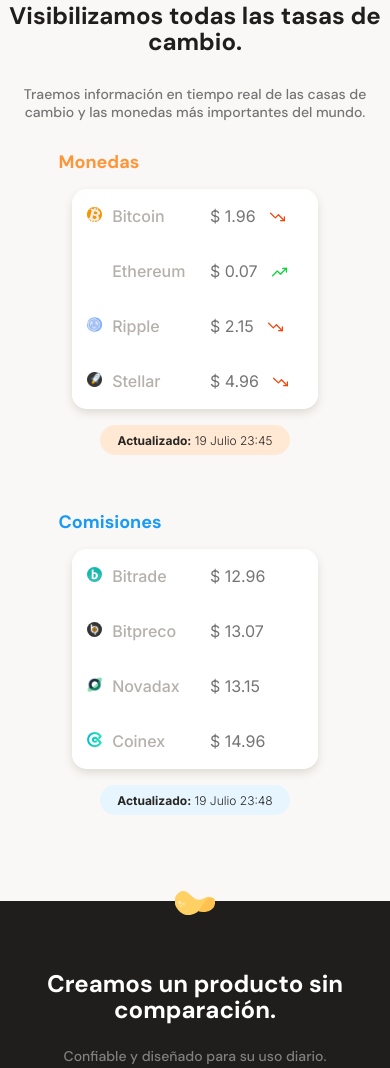
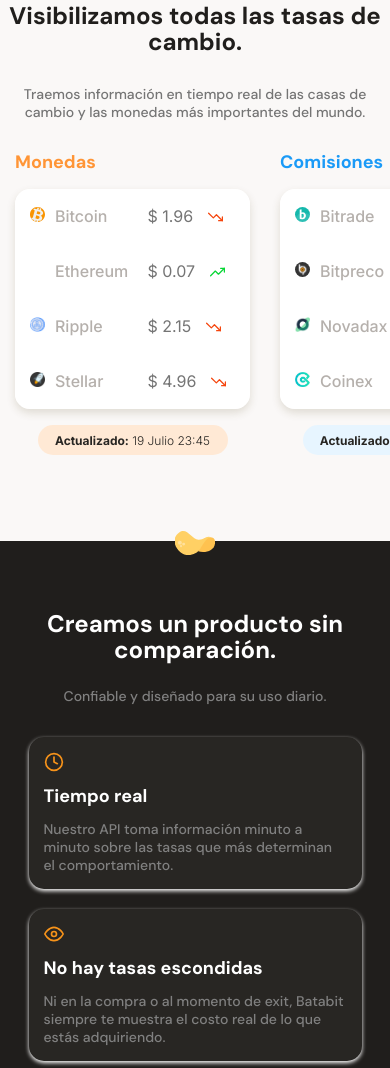
Before and after one commit to dbriceno10/Daniel-proyecto-2-Curso-de-Responsive-Design-Maquetaci-n-Mobile-First, a plain HTML site: page index.html in a window 390 px wide. Shown: the part 661-1729 px from the top of the page. Drawn offline with Linux system fonts and the light colour scheme.

Commit message:
limpieza en el proyecto para aplicar media queries

```diff
--- a/css/style.css
+++ b/css/style.css
@@ -1,28 +1,11 @@
-body {
-    /* background-color: #eee; */
-}
-
-/*
-1. posicionamiento
-2. modelo de caja - box model
-3. tipografÃ­a
-4. visual
-5. miselanios u otros
-*/
-
 :root {
     /* colores */
     --bitcoin-orange: #F7931A;
-    /* --soft-orange: #FFE9D4; */
     --soft-blue: #E7F5FF;
     --warm-black: #201E1C;
-    /* --soft-black: #282623; */
     --black: #282623;
     --secondary-blue: #1A9AF7;
     --secundary-orange: #FF9536;
-    /* --text-gray: #757575; */
-    /* --text2-gray: #B5B0AC; */
-    /* --text3-gray: #808080; */
     --gray: #bababa;
     --just-white: #fff;
     --soft-orange: #FFE9D5;
@@ -63,11 +46,6 @@
     height: 24px;
     border: none;
     margin-top: 60px;
-    /* margin-top: 78px; */
-    /* margin-left: 84px; */
-    /* align-self: center; */
-    /*align-self es la manera de asignar una posiciÃ³n
-    a un elemento que estÃ¡ dentro de un contenedor de tipo flex*/
 }
 
 .header--title-container {
@@ -83,45 +61,23 @@
 
 .header--title-container h1 {
     color: var(--just-white);
-    /* font-weight: 700;
-    font-size: 24px;
-    line-height: 26px; */
     font-weight: bold;
     font-size: 2.4rem;
     line-height: 2.6rem;
 }
 
 .header--title-container p {
-    /* padding-top: 24px; */
     margin-top: 24px;
-    /* margin-top: 25px; */
     color: var(--soft-orange);
     font-weight: 500;
     font-size: 1.4rem;
     line-height: 1.8rem;
 }
-
-/* .header--button--container {
-    margin-top: 32px;
-    padding-top: 32px;
-    border: none;
-    width: 229px;
-    height: 48px;
-    background-color: #FAF8F7;
-    align-self: center;
-    margin: 0 auto;
-    border-radius: 4px;
-    position: absolute;
-} */
-/*Nota: recordar que cuando estamos en position: absolute, podemos utilizar top, left, right y botton para posicionar un elemento*/
 .header--button-container {
-
 }
-
 .header--title-container .header--button {
     position: absolute;
     left: calc(50% - 114.5px);
-    /* left: 45.5px; */
     top: 270px;
     display: block;
     margin-top: 35px;
@@ -215,12 +171,13 @@
 }
 
 /*Tablas*/
-/* .main-tables-container {
-    width: 70%;
-    min-width: 320px;
-    height: auto;
-    margin: 0 auto;
-} */
+.main-tables-container {
+    display: flex;
+    height: 360px;
+    overflow-x: scroll;
+    overscroll-behavior-x: contain;
+    scroll-snap-type: x proximity;
+}
 /*Tabla de monedas*/
 .main-coin-table,
 .main-comision-table {
@@ -228,8 +185,9 @@
     min-width: 235px;
     max-width: 500px;
     height: 360px;
-    margin: 0 auto;
+    margin: 0 15px 0;
     font-family: "Inter",sans-serif;
+    scroll-snap-align: center;
 }
 
 .coin-table--tittle {
@@ -457,7 +415,6 @@
     max-width: 400px;
     min-height: 150px;
     margin: 15px auto;
-    /* padding: 16px 20px 20px 16px; */
     padding: 15px;
     background-color: var(--black);
     text-align: start;
@@ -466,7 +423,6 @@
     margin-right: auto;
     border-radius: 15px;
     box-shadow:  0px 2px 4px rgba(255, 255, 255, 1);
-    /* box-shadow: 0 2px 4px #FFF; */
 }
 
 .product--card-title {
@@ -484,7 +440,6 @@
     font-size: 1.4rem;
     line-height: 1.8rem;
     color: #808080;
-    /* margin-top: 10px; */
 }
 
 .product-detail--card-icon {
@@ -551,8 +506,6 @@
     min-width: 288px;
     height: auto;
     margin: 0 auto;
-    /* margin-top: 50px; */
-    /* padding-top: 60px; */
     margin-bottom: 42px;
 }
 
@@ -572,16 +525,7 @@
     line-height: 1.8rem;
     color: #757575;
     padding-top: 30px;
-    /* margin-top: 24px; */
-    /* margin-bottom: 42px; */
 }
-
-/* .plans-container--slider {
-    width: 100%;
-    min-width: 320px;
-    height: auto;
-    max-width: 500px;
-} */
 
 .plans-container--card {
     /* width: 250px; */
@@ -663,46 +607,6 @@
     left: calc(50% - 60px);
 }
 
-/* .plan-card--tittle {
-    padding-top: 30px;
-    font-size: 1.4rem;
-    font-weight: 500;
-    line-height: 1.8rem;
-    color: black;
-} */
-
-/* .plan-card--price {
-    padding: 5px 0;
-    font-size: 5.2rem;
-    font-weight: bold;
-    line-height: 6.3rem;
-    color: black;
-} */
-
-/* .plan-card--price span {
-    font-size: 1.2rem;
-    font-weight: 300;
-} */
-
-/* .plans-container--save-money {
-    font-size: 1.2rem;
-    color: #757575;
-} */
-
-/* .plan-card--ca {
-    width: 150px;
-    height: 48px;
-    margin-top: 20px;
-    background-color: var(--off-white);
-    border: 2px solid var(--bitcoin-orange);
-    border-radius: 4px;
-    font-family: "DM Sans",sans-serif;
-    font-size: 1.4rem;
-    font-weight: bold;
-    line-height: 1.8rem;
-    color: var(--warm-black);
-} */
-
 .plans-container--slider .plans-container--card h3 {
     font-style: normal;
     /* font-weight: 500; */
@@ -742,8 +646,6 @@
     font-size: 1.2rem;
     line-height: 1.5rem;
     color: #757575;
-    /* padding-right: 25px;
-    padding-left: 25px; */
     margin-bottom: 16px;
 }
 
@@ -752,7 +654,6 @@
     height: 48px;
     background-color:var(--off-white);
     border: 2px solid var(--bitcoin-orange);
-    /* box-sizing: border-box; */
     border-radius: 4px;
     margin-bottom: 24px;
     font-style: normal;
@@ -807,11 +708,3 @@
     font-size: 1.4rem;
     line-height: 1.8rem;
 }
-
-/* .footer-left {
-    margin: 0 auto;
-}
-
-.footer-rigth {
-    margin: 0 auto;
-} */
--- a/index.html
+++ b/index.html
@@ -186,7 +186,7 @@
             </ul>
         </section>
         <section class="footer-rigth">
-                <img src="./assets/img/logo-footer.svg" alt="Logo de batatatbit 2021">
+                <img src="./assets/img/logo-footer.svg" alt="Logo de batatatbit 2020">
         </section>
     </footer>
 </body>
```
